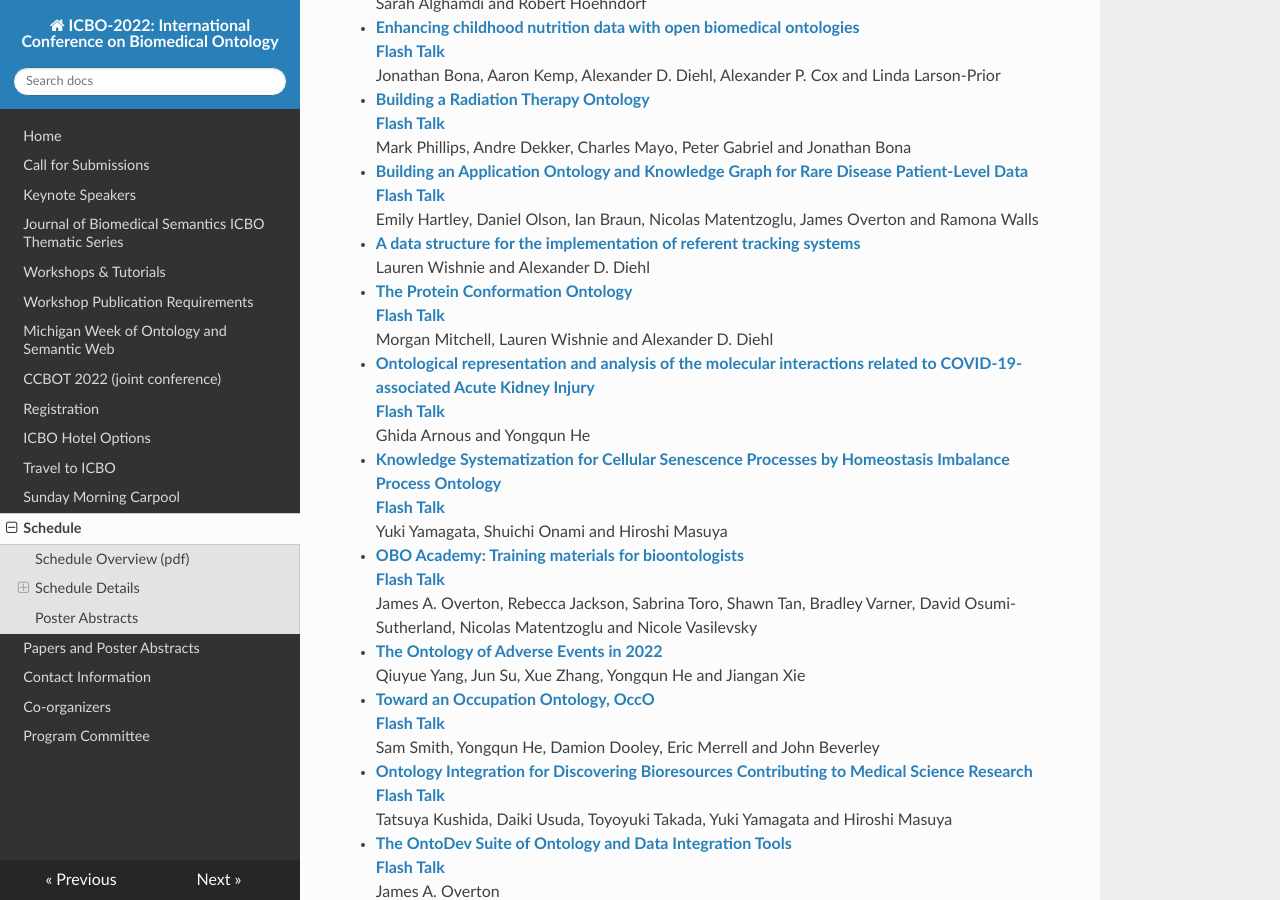
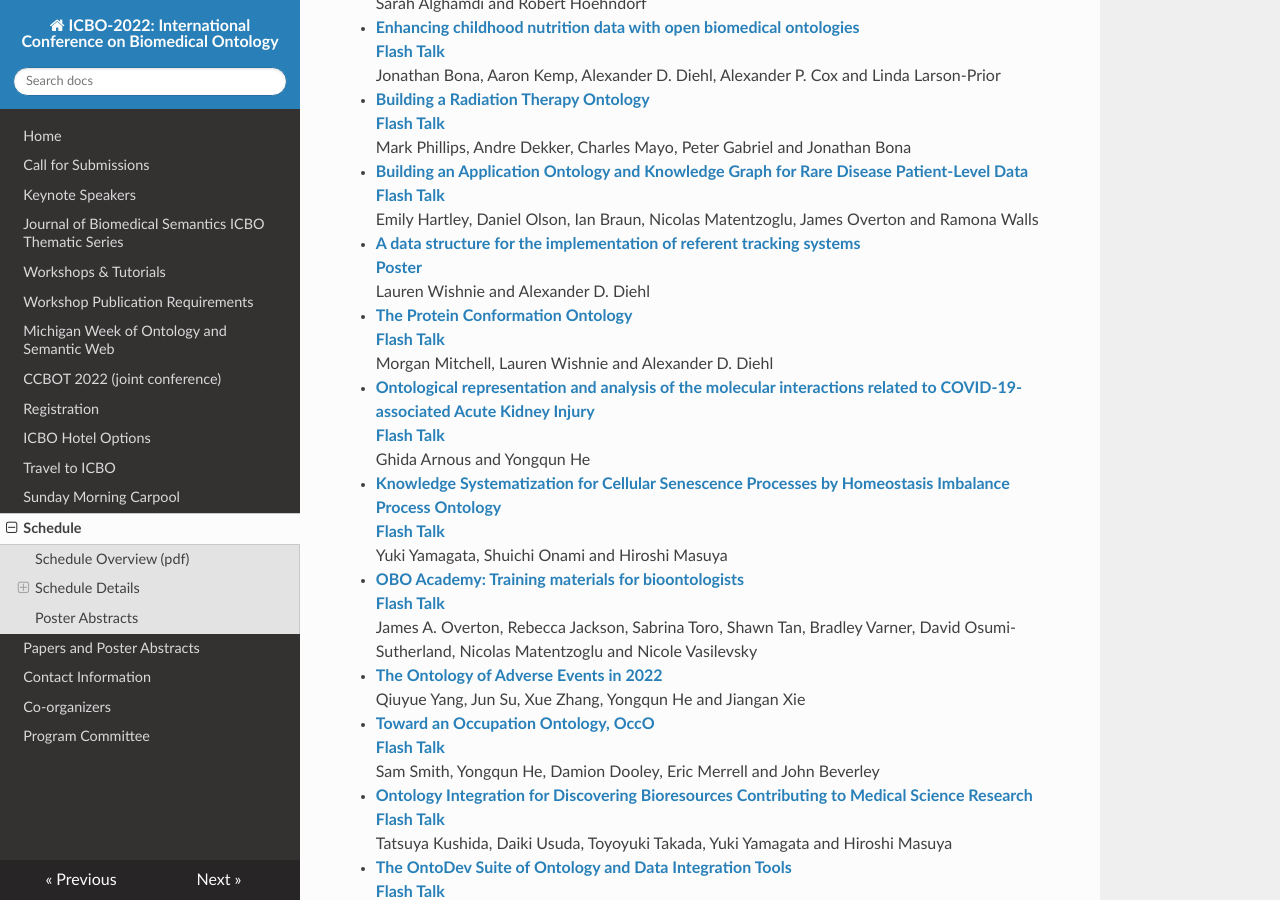
Before and after one commit to johnbeve/BFO-Organization, an MkDocs documentation site: the page built from docs/icbo-schedule.md, in a window 1280 px wide and 900 px high, scrolled down 6377 px. Built offline with MkDocs 1.6.1, drawn with Linux system fonts in a browser that asks for light colours; nearby versions of some CDN libraries.

Commit message:
update schedule

```diff
--- a/docs/icbo-schedule.md
+++ b/docs/icbo-schedule.md
@@ -267,6 +267,7 @@ _The Importance of Ontologies to Connect Data, Enhance Software, and Create a Da
   **[Flash Talk](flash-talks/Knowledge_Graph_for_Rare_Disease.pdf)**
   Emily Hartley, Daniel Olson, Ian Braun, Nicolas Matentzoglu, James Overton and Ramona Walls
 - **[A data structure for the implementation of referent tracking systems](papers/ICBO-2022_paper_5047.pdf)**
+  **[Poster](flash-talks/ICBO22_lmwishnie.pdf)**
   Lauren Wishnie and Alexander D. Diehl
 - **[The Protein Conformation Ontology](papers/ICBO-2022_paper_5613.pdf)**
   **[Flash Talk](flash-talks/Protein_Conformation_Ontology.pdf)**
```
Also changed, not shown: 2 other files.
